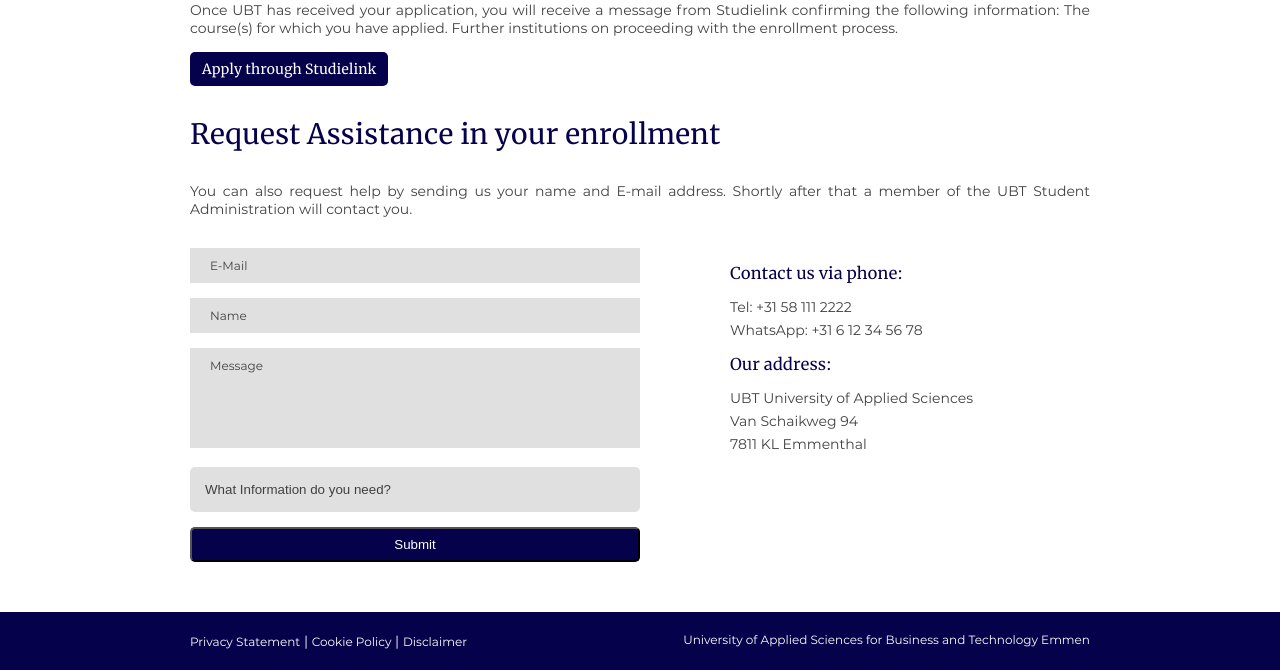
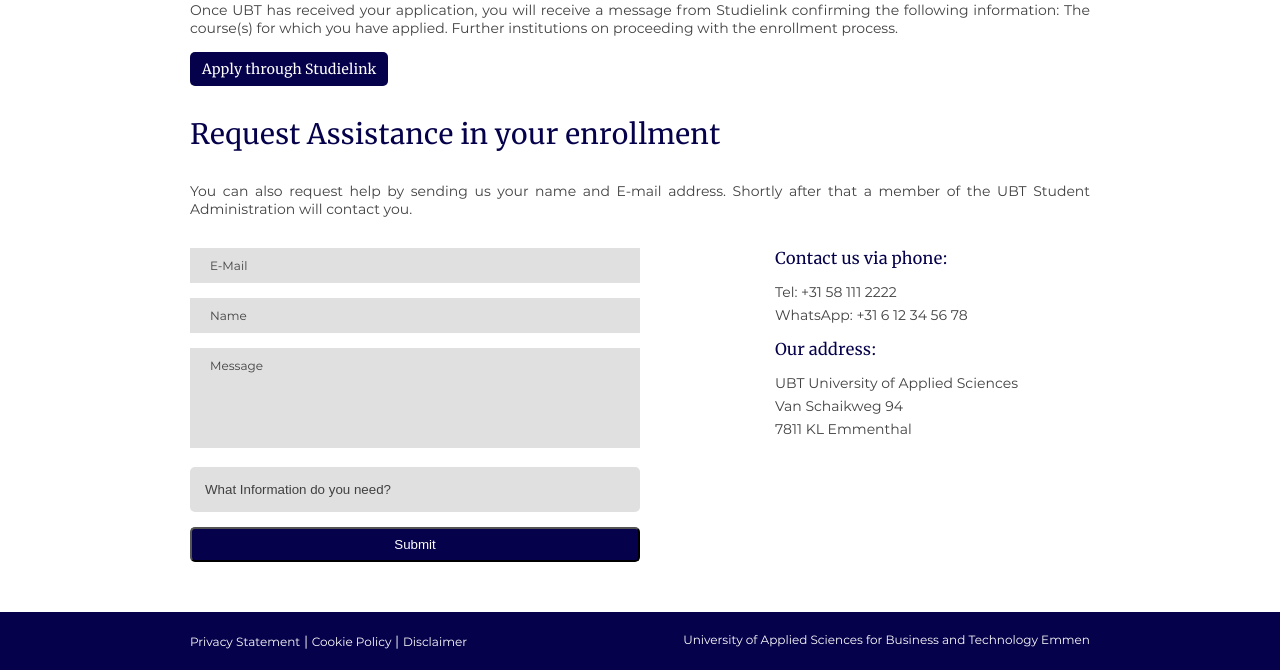
Before and after one commit to lukas-kirchhoff/Professional-Website, a PHP site: page /html/enroll-now.html in a window 1280 px wide. Shown: the part 1816-2486 px from the top of the page. Run offline with PHP 8.4, Linux system fonts and the light colour scheme.

Commit message:
fixed the content__right, and br stuff

```diff
--- a/css/main.css
+++ b/css/main.css
@@ -491,8 +491,7 @@ select {
     margin-top: 15px;
 }
 .enroll__fakeinfo {
-   margin-top: 15px;
-   margin-left: 20%;
+   margin-bottom: 15px;
 }
 .enroll__fakeinfo--p {
     margin-top: 5px;
@@ -585,3 +584,9 @@ select {
 .findout{
 	margin-bottom: 2px;
 }
+
+/* Why Emmen Page */
+
+.why__text--p {
+	margin-bottom: 15px;
+}
--- a/html/enroll-now.html
+++ b/html/enroll-now.html
@@ -138,7 +138,7 @@
                 <input class="main__button__form" type="submit" name="submit" value="Submit">
             </form>
 		</div>
-		<div class="content__rightside">
+		<div class="content__rightside--35">
             <div class="enroll__fakeinfo">
                 <h3>Contact us via phone: </h3>
                 <p class="enroll__fakeinfo--p">Tel: +31 58 111 2222</p>
```
Also changed, not shown: html/WhyEmmenWhyNetherlands.html (+13 -13 lines).
